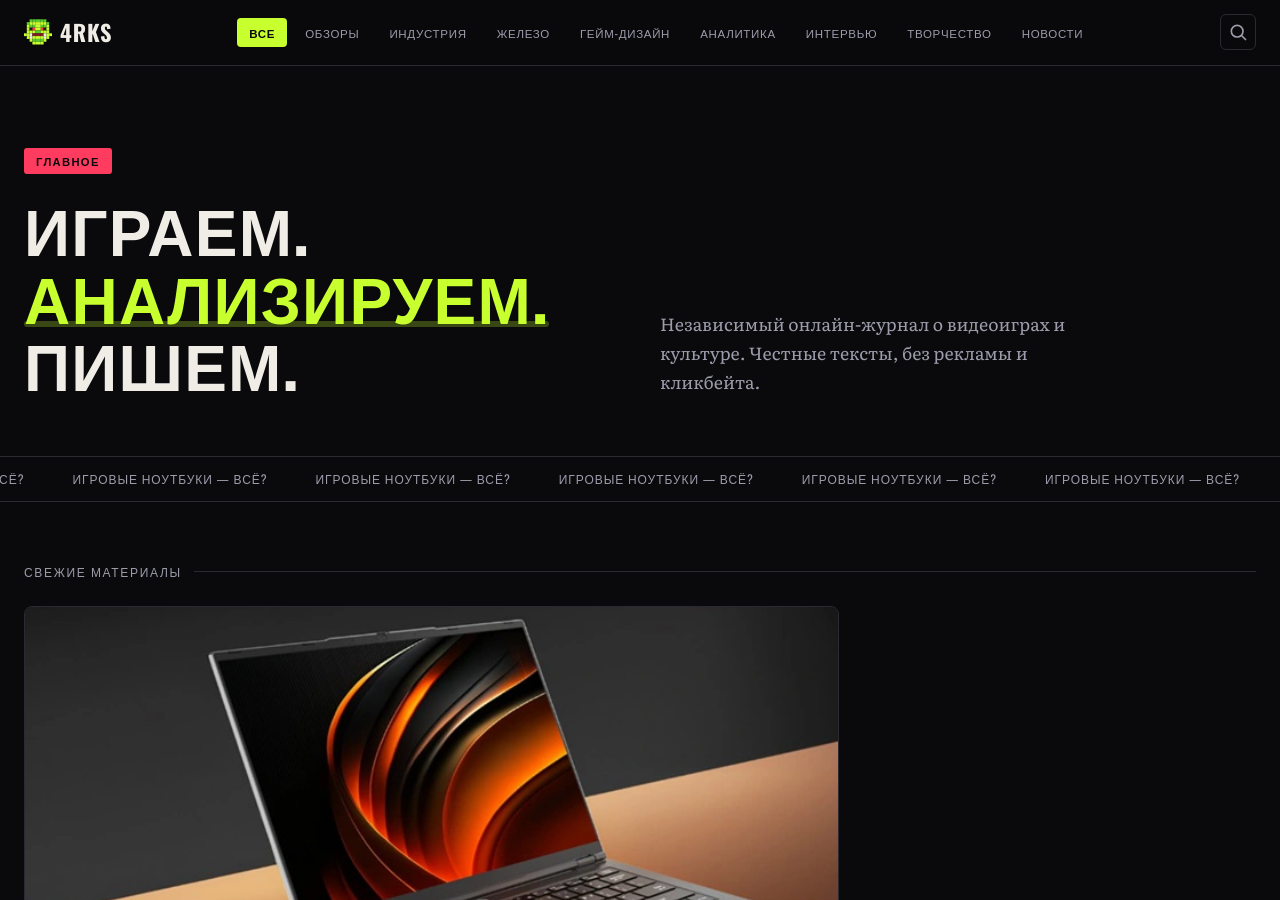
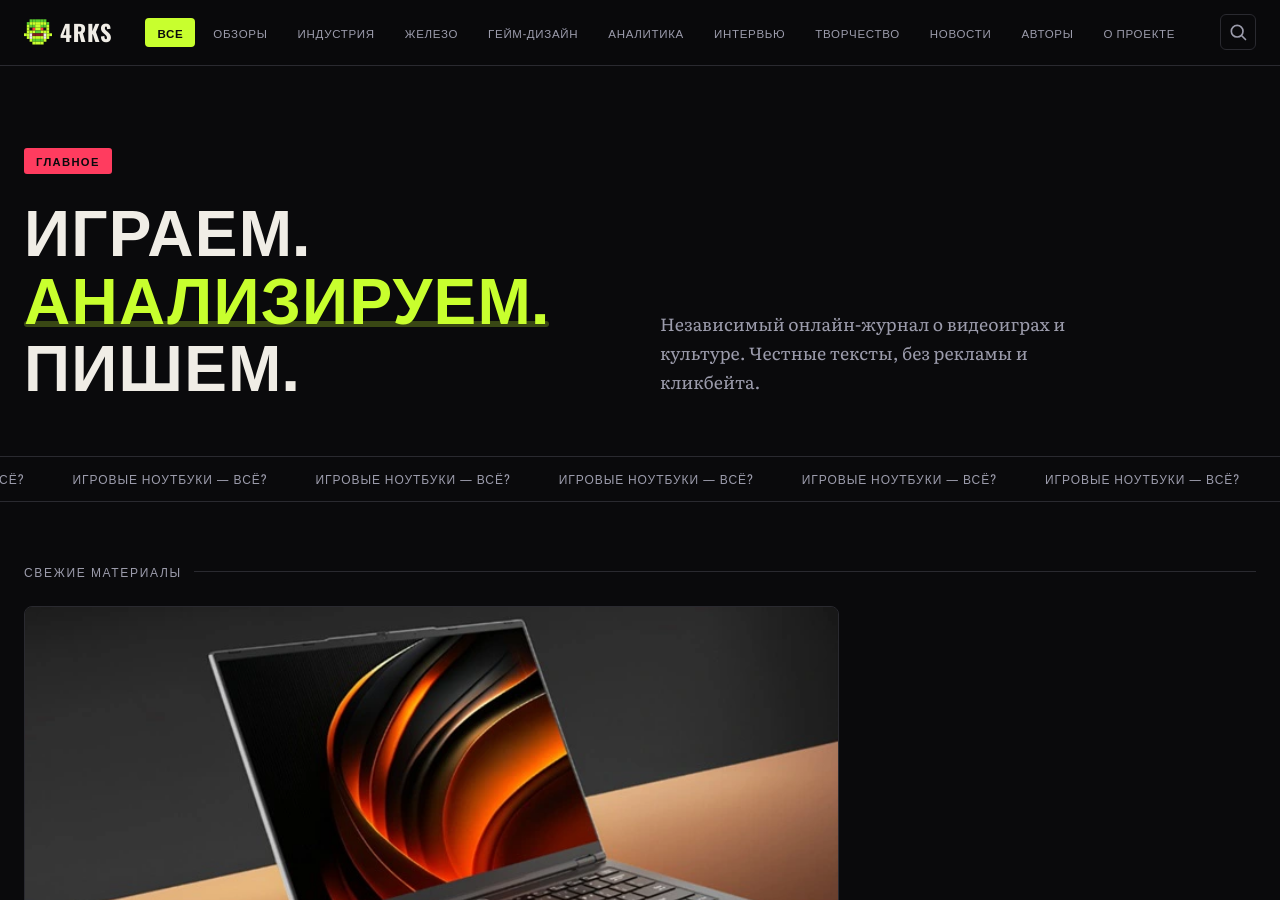
Before and after one commit to MagisterGudvin/pixelorcs, a Jekyll site: the page built from index.html, in a window 1280 px wide and 900 px high. Built offline with Jekyll 4.4.1, drawn with Linux system fonts in a browser that asks for light colours.

Commit message:
Update header.html

```diff
--- a/_includes/header.html
+++ b/_includes/header.html
@@ -10,6 +10,8 @@
       {% for cat in site.data.settings.categories %}
         <a href="{{ '/' | relative_url }}?filter={{ cat.slug }}#articles" data-filter="{{ cat.slug }}" class="nav-link">{{ cat.name }}</a>
       {% endfor %}
+      <a href="{{ '/' | relative_url }}#team" class="nav-link nav-link-extra">Авторы</a>
+      <a href="{{ '/' | relative_url }}#about" class="nav-link nav-link-extra">О проекте</a>
     </nav>
 
     <div class="header-actions">
@@ -58,6 +60,7 @@
         <a href="{{ '/' | relative_url }}?filter={{ cat.slug }}#articles" class="mobile-link" data-filter="{{ cat.slug }}" onclick="applyFilterMobile(event, '{{ cat.slug }}')">{{ cat.name }}</a>
       {% endfor %}
       <span class="mobile-section">Ещё</span>
+      <a href="{{ '/' | relative_url }}#team" class="mobile-link" onclick="toggleMobile()">Авторы</a>
       <a href="{{ '/' | relative_url }}#about" class="mobile-link" onclick="toggleMobile()">О проекте</a>
     </nav>
   </div>
```
